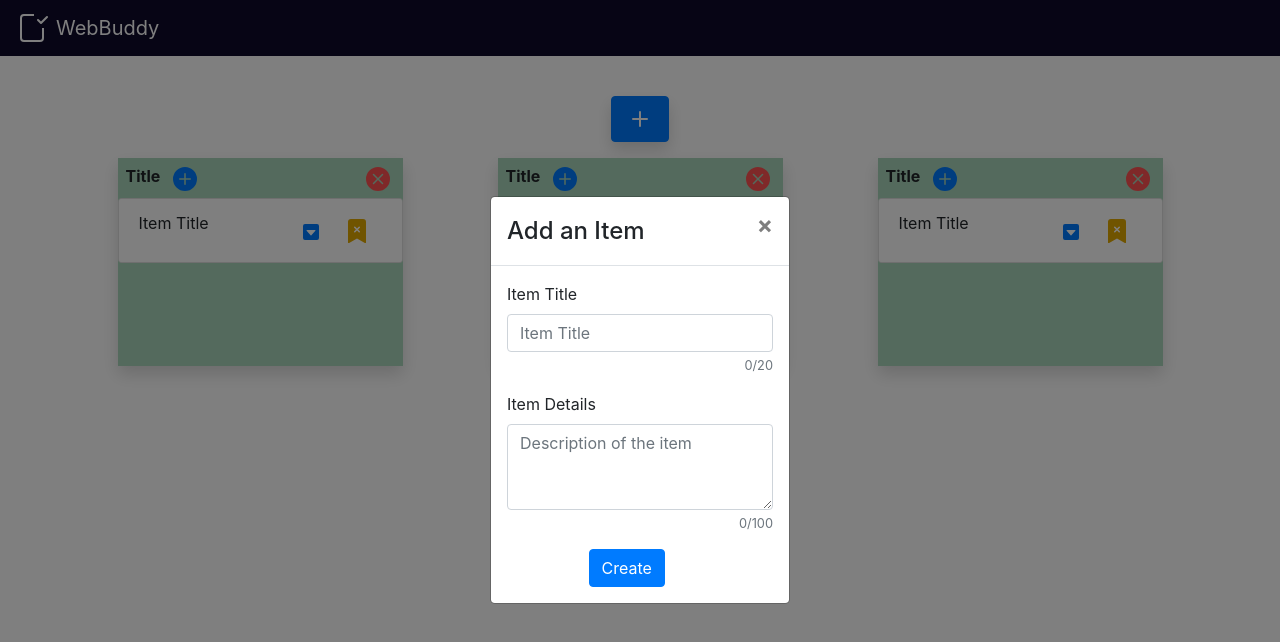
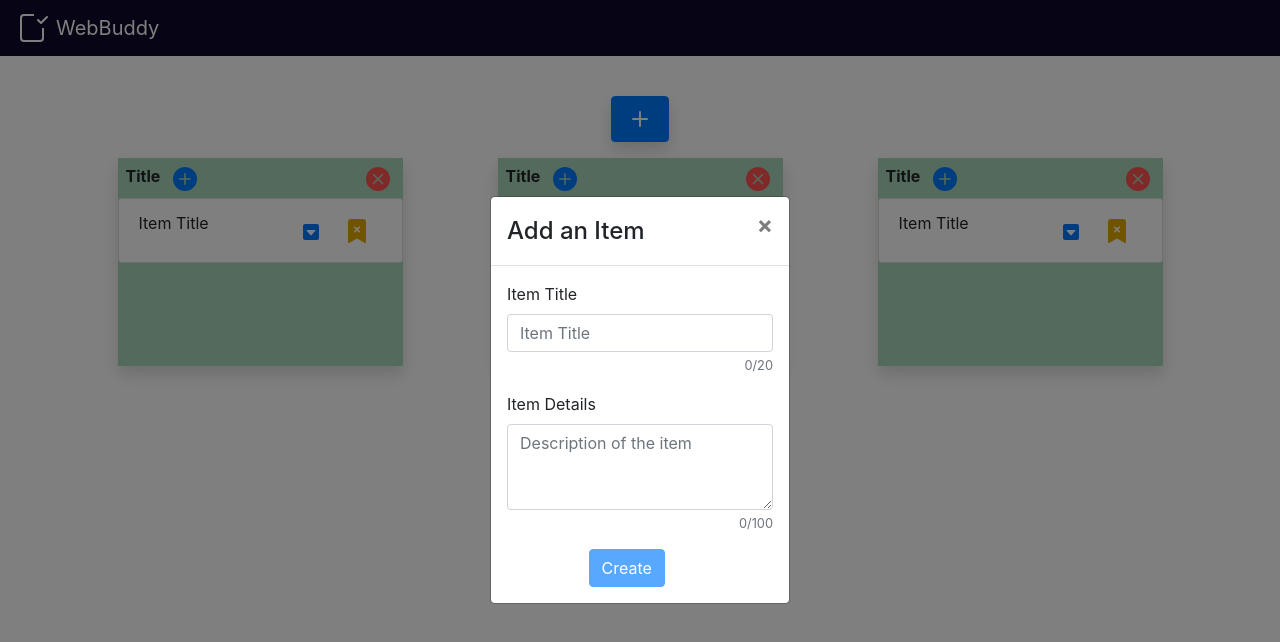
Before and after one commit to Oluwatobi-beebittech/WebBuddy, a React (Create React App) app: page / in a window 1280 px wide. Both pictures are taken after a click on the link 185 px from the left and 177 px from the top of the page. Shown: the top 642 px of the page. Built offline with nearby package versions, Linux system fonts and the light colour scheme.

Commit message:
resolved issue of disabling create item button in modal

```diff
--- a/src/containers/addItem.jsx
+++ b/src/containers/addItem.jsx
@@ -95,6 +95,7 @@ export class AddItem extends Component {
                   type="submit"
                   className="btn btn-primary"
                   onClick={this.handleCreateItem}
+                  disabled={this.props.newItemTitle.trim() === ""}
                 >
                   Create
                 </button>
```
